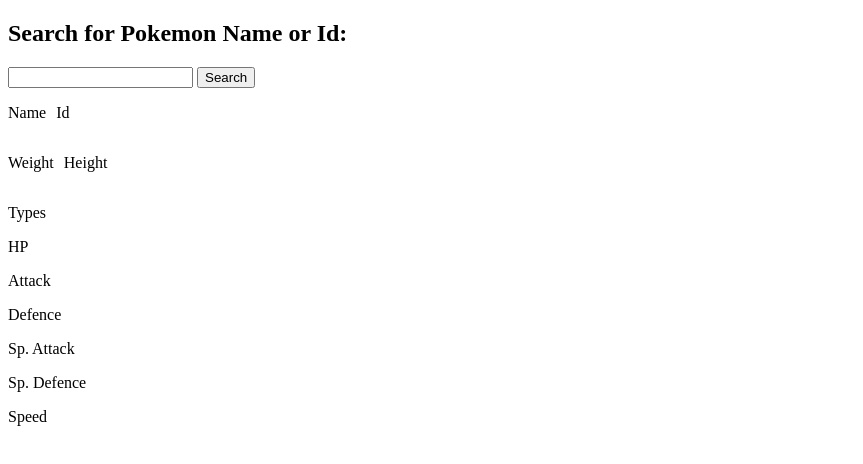
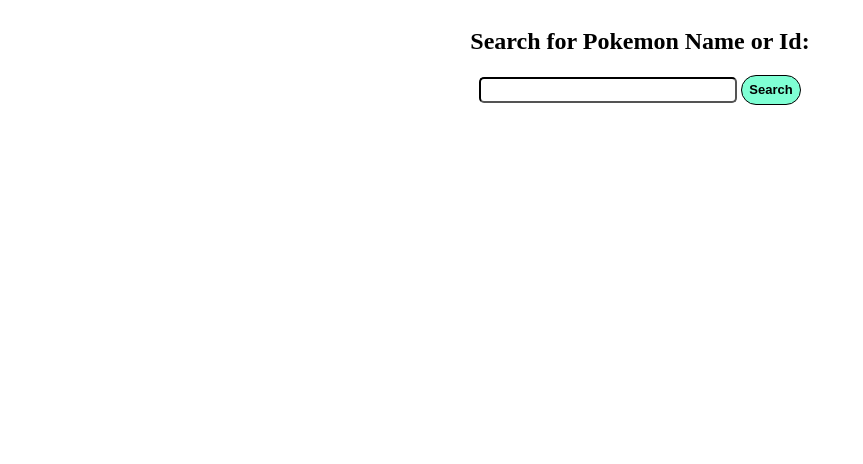
Before and after one commit to ST-KO/Pokemon-Search-App, a plain HTML site: page index.html in a window 1280 px wide. Shown: the whole page, without its empty margins (0-863 px from the left). Drawn offline with Linux system fonts and the light colour scheme.

Commit message:
my changes

```diff
--- a/index.html
+++ b/index.html
@@ -2,36 +2,47 @@
 <html lang="en">
   <head>
     <meta charset="UTF-8">
-    <title></title>
+    <title>Pokemon Search App</title>
+    <link rel="stylesheet" href="./style.css" />
   </head>
   <body>
   <main>
+
+    <div class="main_div">
         <h2>Search for Pokemon Name or Id:</h2>
+        <div class="input_btn">
             <input id="search-input" required></input>
             <button id="search-button">Search</button>
+        </div>
+
         <div class="table-wrapper">
-        <div>
+
                 <div style="display: flex; gap: 10px;">
-                <p id="pokemon-name">Name</p>
-                <p id="pokemon-id">Id</p>
+                    <p id="pokemon-name"></p>
+                    <p id="pokemon-id"></p>
                 </div>
 
                 <div style="display: flex; gap: 10px;">
-                <p id="weight">Weight</p>
-                <p id="height">Height</p>
+                    <p id="weight"></p>
+                    <p id="height"></p>
                 </div>
 
                 <div id="posts-container"></div>
-            <p id="types">Types</p>
-            <p id="hp">HP</p>
-            <p id="attack">Attack</p>
-            <p id="defense">Defence</p>
-            <p id="special-attack">Sp. Attack</p>
-            <p id="special-defense">Sp. Defence</p>
-            <p id="speed">Speed</p>
+
+                <div>
+                    <p id="types"></p>
+                    <p id="hp"></p>
+                    <p id="attack"></p>
+                    <p id="defense"></p>
+                    <p id="special-attack"></p>
+                    <p id="special-defense"></p>
+                    <p id="speed"></p>
+                </div>
+
 
           </div>
     </div>
+
   </main>
   <script src="./script.js"></script>
   </body>
--- a/script.js
+++ b/script.js
@@ -51,7 +51,8 @@
  const pokeTypes = types.map((element) => `<p>${element.type.name.toUpperCase()}</p>`).join("");
  //console.log(results);
 
-const newName = name.toUpperCase();
+ const newName = name.toUpperCase();
+
  postsContainer.innerHTML =  `
    <div>
      <img id="sprite" src="${sprites['front_default']}"/>
--- /dev/null
+++ b/style.css
@@ -0,0 +1,50 @@
+
+main{
+
+    display: flex;
+    flex-direction: column;
+
+
+    color: black;
+
+}
+#sprite{
+    width: 200px;
+
+}
+
+h2{
+    text-align: center;
+}
+
+.input_btn{
+    text-align: center;
+}
+
+.input_btn input{
+    height: 20px;
+    width: 250px;
+    border-radius: 5px;
+    outline: 0;
+    border-color: black;
+    border-width: 2px;
+}
+
+.input_btn button{
+    cursor: pointer;
+    height: 30px;
+    width: 60px;
+    border-radius: 20px;
+    background-color:aquamarine;
+    border: 1px solid black;
+    font-size: 13px;
+    font-weight: bold;
+
+}
+
+.table-wrapper{
+    display: flex;
+    flex-direction: column;
+    justify-content: center;
+    align-items: center;
+}
```
Lines whose indentation alone changed are shown as unchanged.
